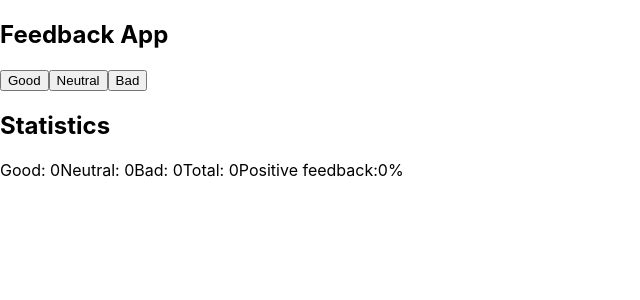
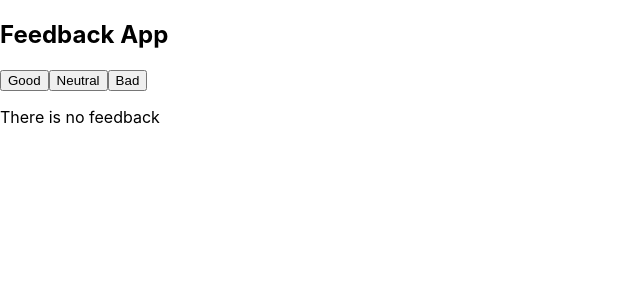
Before and after one commit to Katharinaad/goit-react-hw-02-feedback, a React (Create React App) app: page / in a window 1280 px wide. Shown: the top 300 px of the page, without its empty margins (0-640 px from the left). Built offline with nearby package versions, Linux system fonts and the light colour scheme.

Commit message:
Update App.jsx

```diff
--- a/src/components/App.jsx
+++ b/src/components/App.jsx
@@ -1,4 +1,5 @@
 import { Component } from 'react';
+import { Notification } from './Notification/Notification';
 
 export class App extends Component {
   state = {
@@ -27,7 +28,7 @@ export class App extends Component {
   }
 
   render() {
-    const { good, neutral, bad } = this.state;
+    const { good, neutral, bad, feedbackGiven } = this.state;
 
     return (
       <>
@@ -35,15 +36,21 @@ export class App extends Component {
         <button onClick={() => this.handleFeedback('good')}>Good</button>
         <button onClick={() => this.handleFeedback('neutral')}>Neutral</button>
         <button onClick={() => this.handleFeedback('bad')}>Bad</button>
-        <h2>Statistics</h2>
-        <span>Good: {good}</span>
-        <span>Neutral: {neutral}</span>
-        <span>Bad: {bad}</span>
-        <span>Total: {this.countTotalFeedback()}</span>
-        <span>
-          Positive feedback:
-          {Math.round(this.countPositiveFeedbackPercentage())}%
-        </span>
+
+        {feedbackGiven ? (
+          <div>
+            <h2>Statistics</h2>
+            <p>Good: {good}</p>
+            <p>Neutral: {neutral}</p>
+            <p>Total: {this.countTotalFeedback()}</p>
+            <p>
+              Positive feedback:
+              {Math.round(this.countPositiveFeedbackPercentage())}%
+            </p>
+          </div>
+        ) : (
+          <Notification message="There is no feedback" />
+        )}
       </>
     );
   }
```
